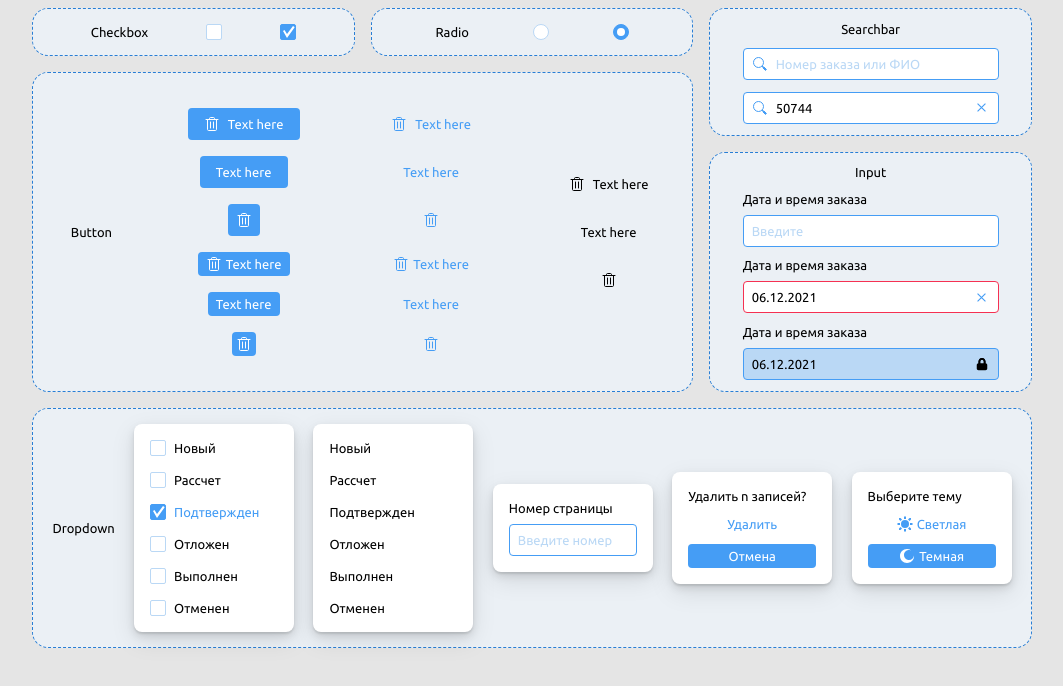
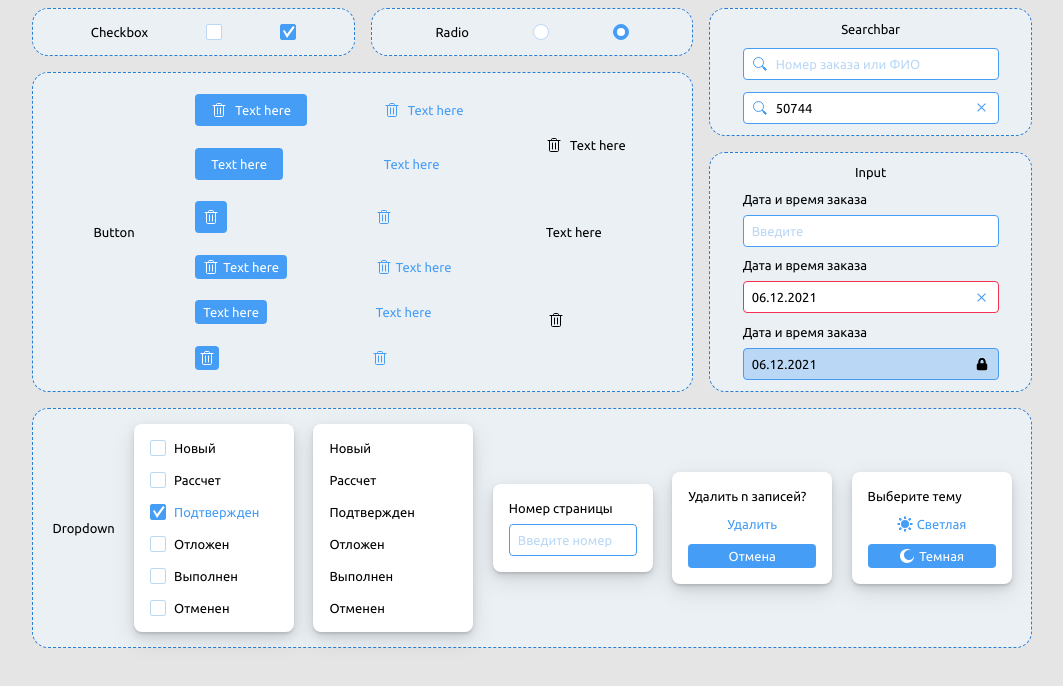
Before and after one commit to denisov-ie/lessons-js-core, a plain HTML site: page ui_kit/index.html in a window 1280 px wide. Shown: the whole page, without its empty margins (108-1171 px from the left). Drawn offline with Linux system fonts and the light colour scheme.

Commit message:
gap не захотел работать в яндекс-браузере - убрал

```diff
--- a/ui_kit/index.css
+++ b/ui_kit/index.css
@@ -35,10 +35,9 @@ body {
 
 .button__container-inner {
     display: flex;
-    row-gap: 1rem;
-    align-items: center;
+    height: 100%;
+    justify-content: space-evenly;
     flex-direction: column;
-    flex: 1 1 auto;
     border: none;
 }
 
```
